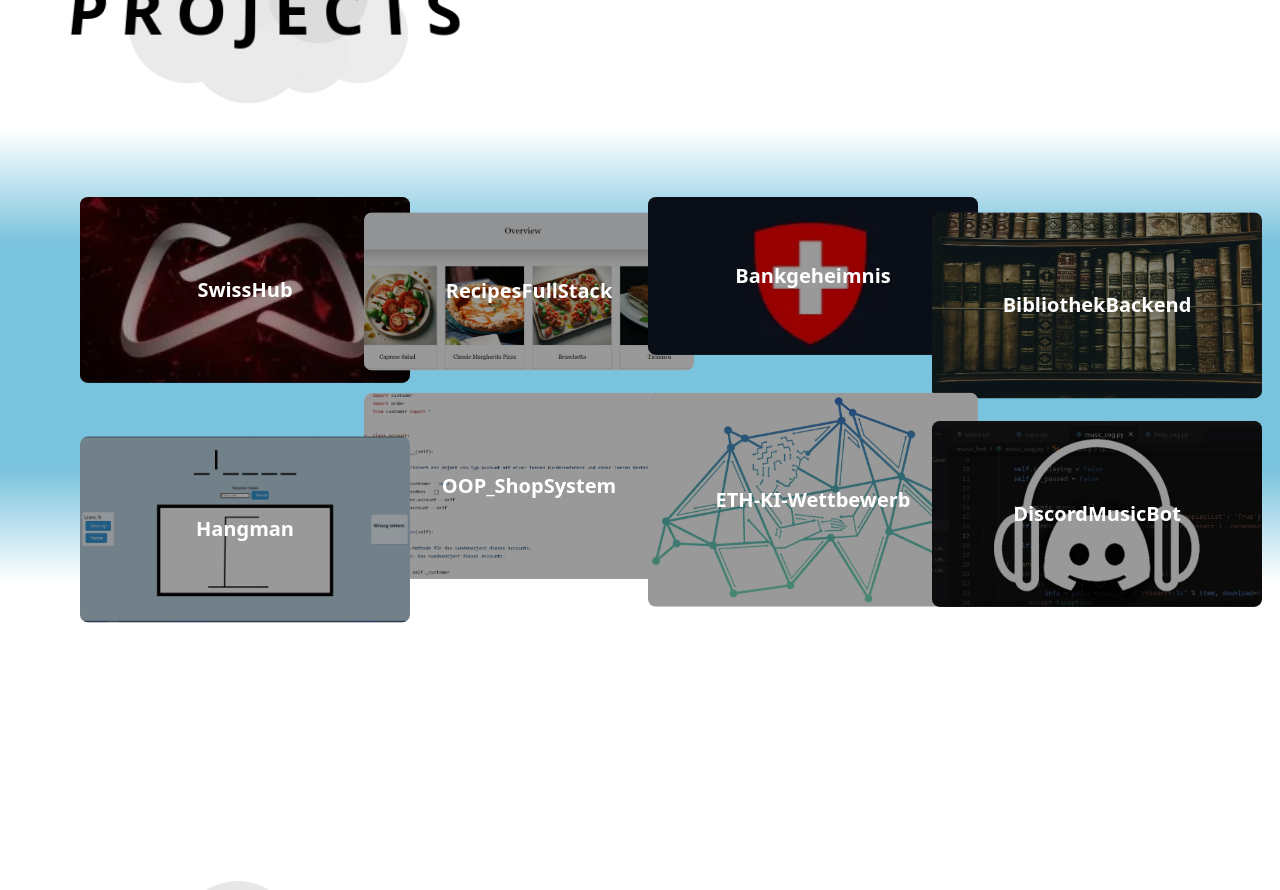
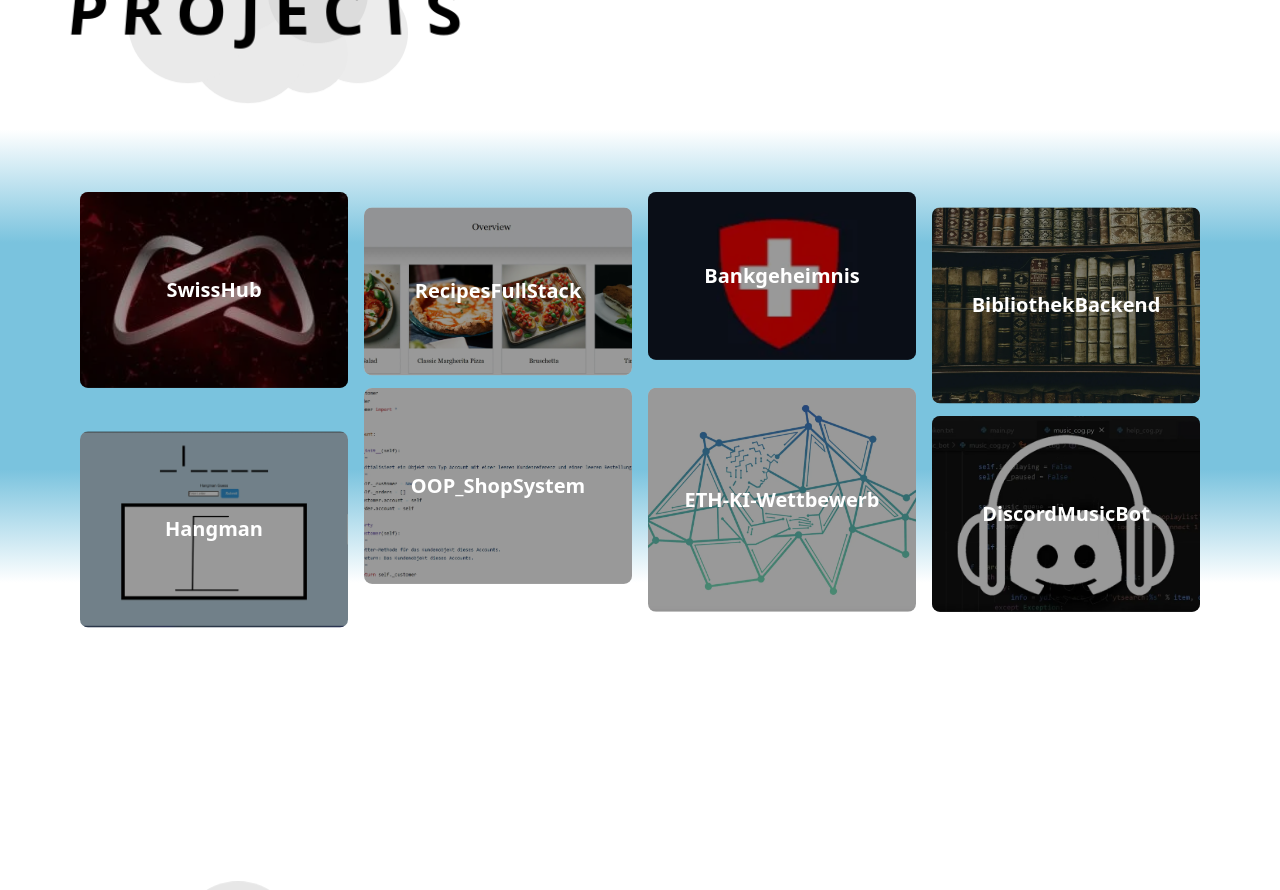
Before and after one commit to Saalim-Baba/PersonalWebsite, a Next.js app: page / in a window 1280 px wide. Shown: the part 1880-2770 px from the top of the page. Built offline with nearby package versions, Linux system fonts and the light colour scheme.

Commit message:
made the grid responsive and item centered for projects

```diff
--- a/src/app/css/projects.css
+++ b/src/app/css/projects.css
@@ -2,8 +2,9 @@
 .project{
     background-size: cover;
     background-repeat: no-repeat;
+    width: 100%;
     scale: 100%;
-    width: 330px;
+    height: 100%;
     box-shadow: inset 0 0 0 1000vw rgba(0,0,0,.4);
     animation: move calc(var(--i) * 1s) infinite ease-in-out;
     background-position: center center;
@@ -11,26 +12,52 @@
     background-attachment: fixed;
     margin-bottom: 10px;
 }
+
+.project_container{
+    place-items: center;
+}
+
+@media (max-width: 1270px){
+    .project {
+        grid-column: span 4;
+    }
+}
 @media (max-width: 1200px) {
     .project {
         grid-column: span 6;
     }
-}
-
-@media (max-width: 768px) {
-    .project {
-        grid-column: span 8;
-        margin-left: 30px;
-    }
     #projects{
         background: linear-gradient(white, #7ac3de, #7ac3de, #7ac3de, white );
-        height: 200vh;
+        height: 150vh;
         margin-top: 350px;
     }
     .stack_cool{
         top: -100vw;
         z-index: 1001;
     }
+    .cloud{
+        top: 0;
+    }
+}
+
+@media (max-width: 650px) {
+    .project_container{
+        padding: 40px;
+    }
+    html, body{
+        overflow-x: hidden;
+        width: 100%;
+    }
+    .project {
+        grid-column: span 12;
+        height: 80%;
+    }
+    #projects{
+        background: linear-gradient(white, #7ac3de, #7ac3de, #7ac3de, white );
+        height: 250vh;
+        margin-top: 350px;
+    }
+
     .cloud{
         top: 0;
     }
--- a/src/components/Projects.js
+++ b/src/components/Projects.js
@@ -14,7 +14,7 @@ export default function Projects() {
     ];
 
     return (
-        <div className=" w-full grid grid-cols-12 auto-rows-auto gap-y-7 gap-x-4 p-20">
+        <div className="project_container w-full grid grid-cols-12 auto-rows-auto gap-y-7 gap-x-4 p-20">
             {projects.map((project, index) => (
                 <div
                     key={index}
```
